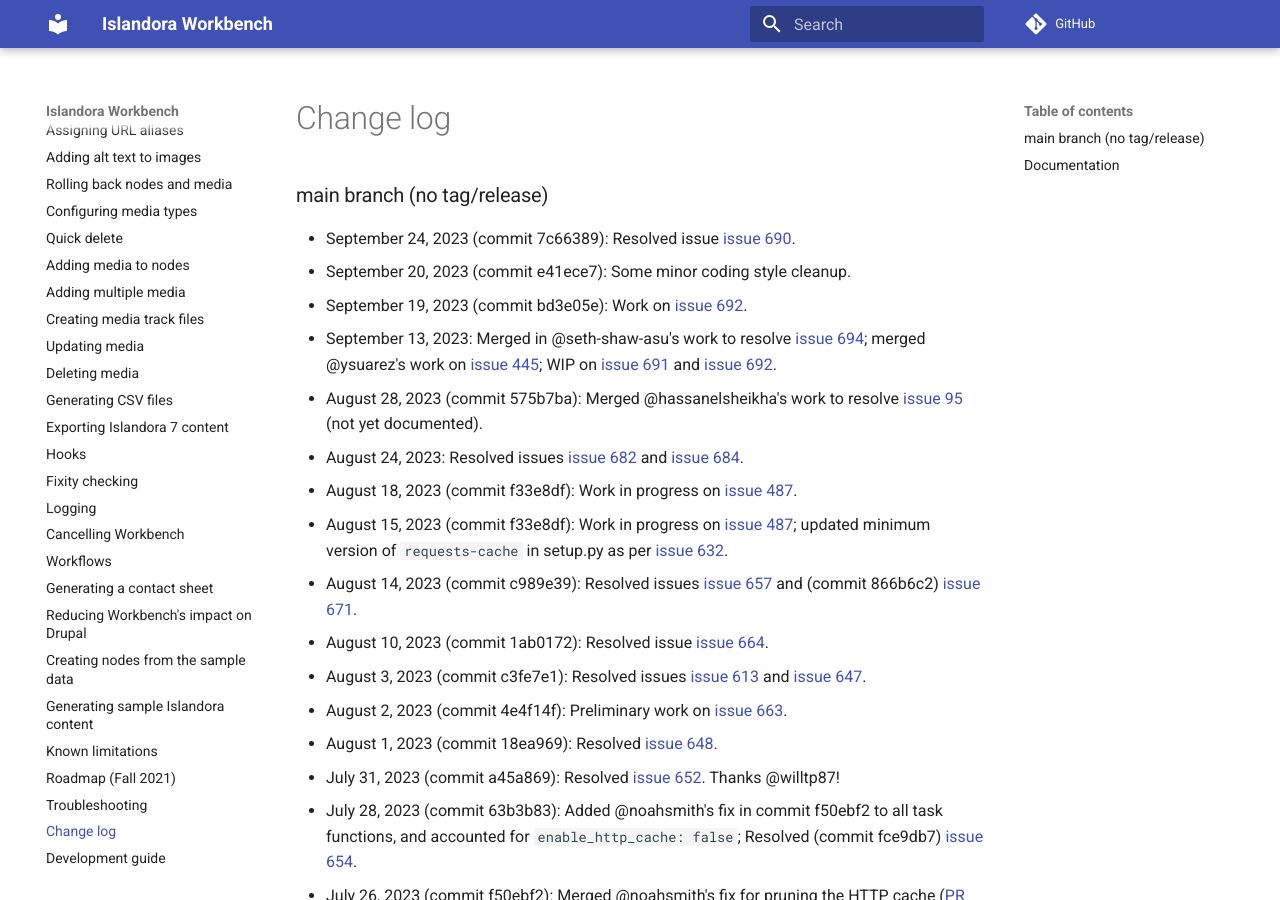
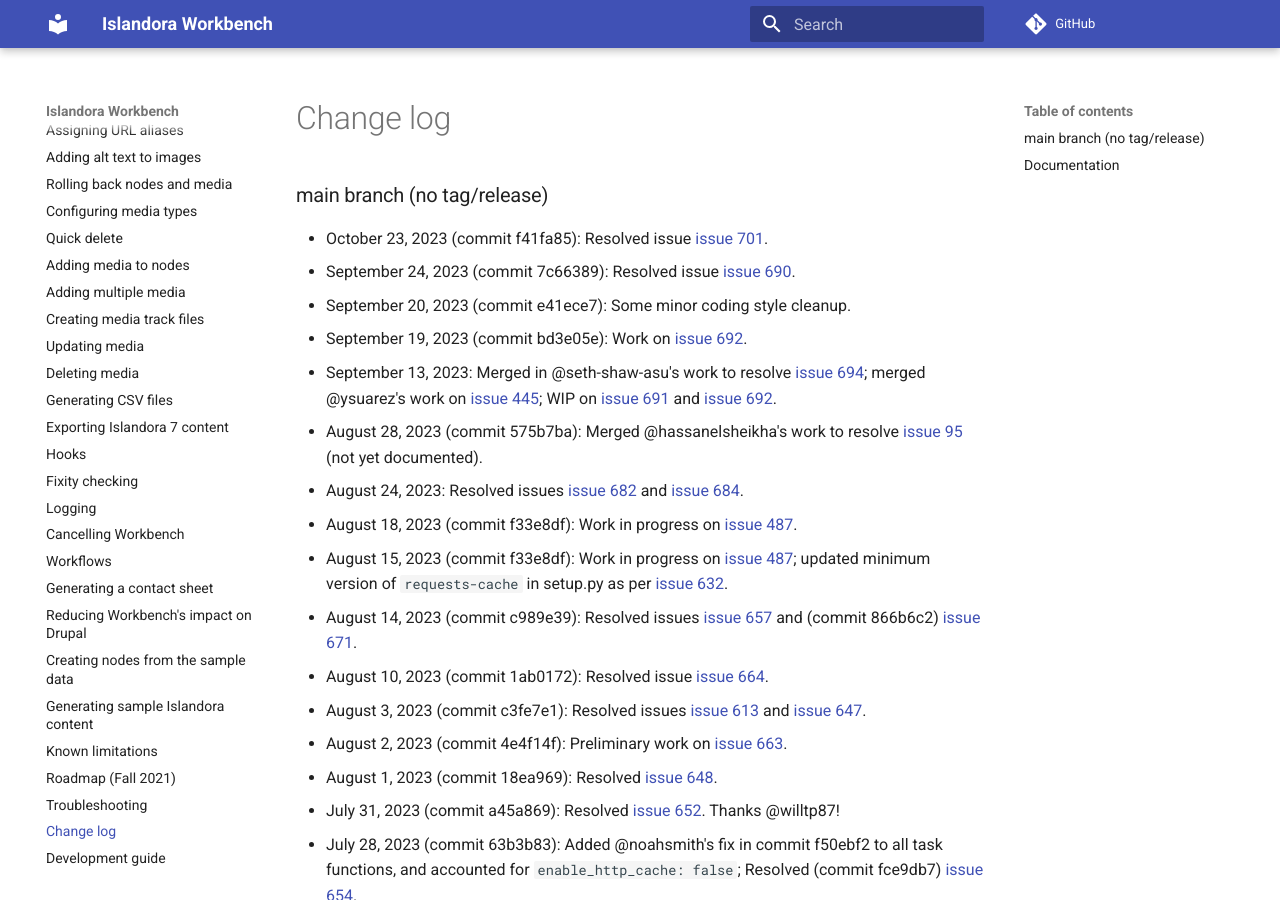
Before and after one commit to mjordan/islandora_workbench_docs, an MkDocs documentation site: the page built from docs/changelog.md, in a window 1280 px wide and 900 px high. Built offline with MkDocs 1.6.1 and Material for MkDocs 9.7.7, drawn with Linux system fonts in a browser that asks for light colours; comment, search, counter and statistics services are not loaded.

Commit message:
Updated changelog.

```diff
--- a/docs/changelog.md
+++ b/docs/changelog.md
@@ -1,5 +1,6 @@
 ### main branch (no tag/release)
 
+* October 23, 2023 (commit f41fa85): Resolved issue [issue 701](https://github.com/mjordan/islandora_workbench/issues/701).
 * September 24, 2023 (commit 7c66389): Resolved issue [issue 690](https://github.com/mjordan/islandora_workbench/issues/690).
 * September 20, 2023 (commit e41ece7): Some minor coding style cleanup.
 * September 19, 2023 (commit bd3e05e): Work on [issue 692](https://github.com/mjordan/islandora_workbench/issues/692).
```
